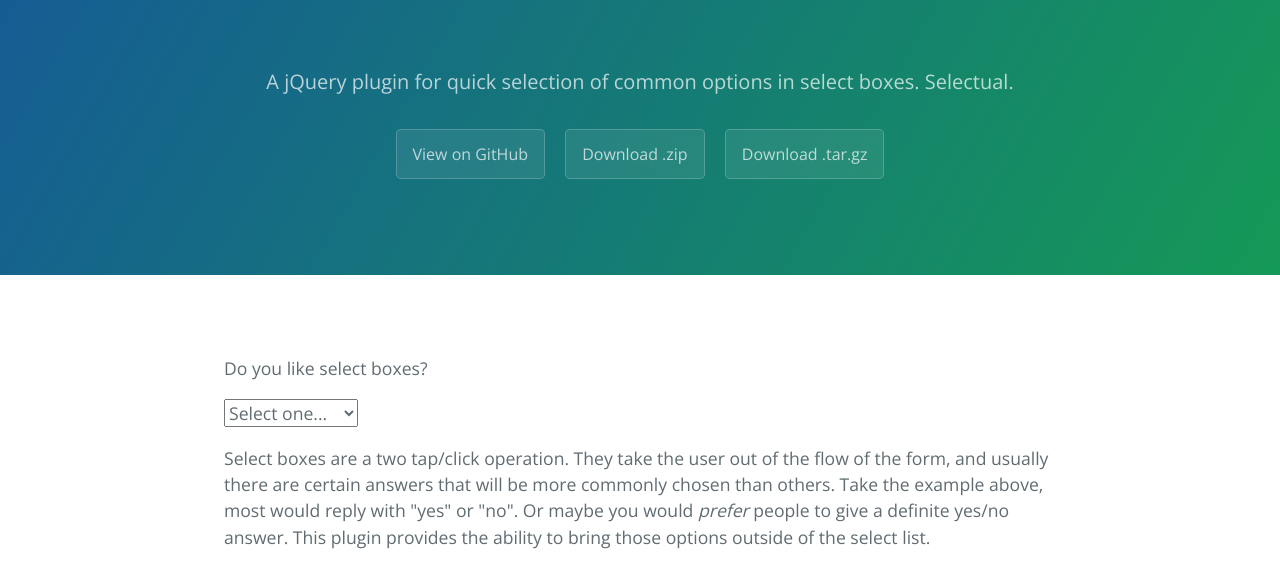
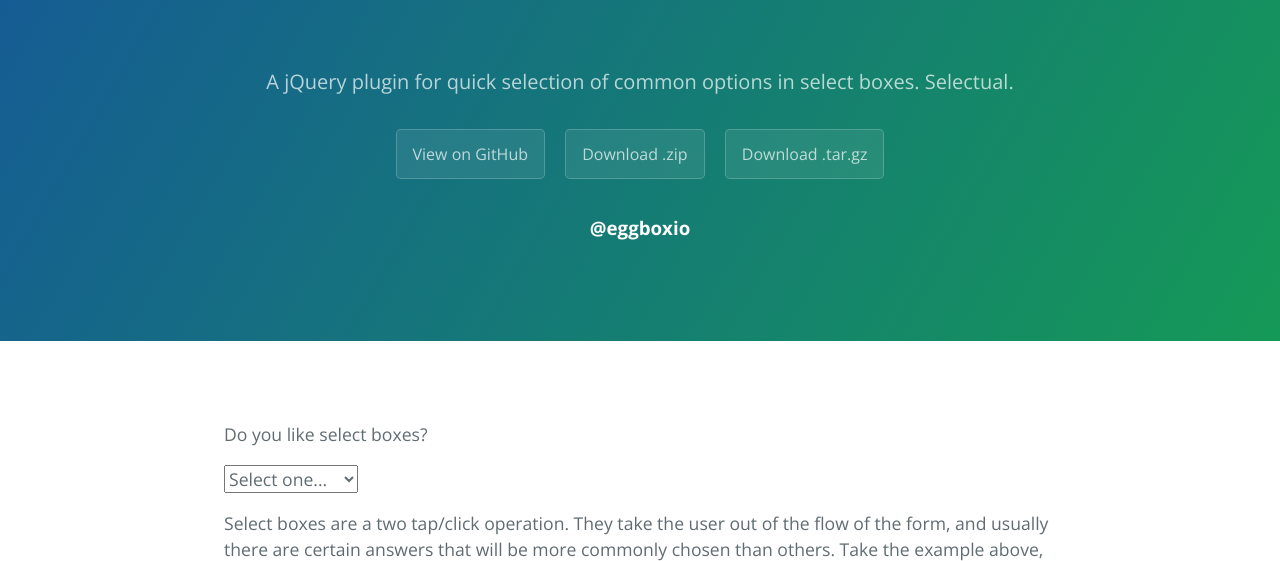
Before and after one commit to will-stone/quick-select, a plain HTML site: page index.html in a window 1280 px wide. Shown: the part 219-780 px from the top of the page. Drawn offline with nearby package versions, Linux system fonts and the light colour scheme.

Commit message:
Add twitter account link at top

```diff
--- a/docs/stylesheets/stylesheet.css
+++ b/docs/stylesheets/stylesheet.css
@@ -52,6 +52,11 @@
     .button + .button {
       margin-top: 1rem;
       margin-left: 0; } }
+
+.link {
+	color: white;
+	margin-top: 30px;
+}
 
 .page-header {
   color: #fff;
--- a/index.html
+++ b/index.html
@@ -27,6 +27,7 @@
 			<a href="https://github.com/eggboxio/quick-select" class="button">View on GitHub</a>
 			<a href="https://github.com/eggboxio/quick-select/zipball/gh-pages" class="button">Download .zip</a>
 			<a href="https://github.com/eggboxio/quick-select/tarball/gh-pages" class="button">Download .tar.gz</a>
+			<h3><a class="link" href="https://twitter.com/eggboxio">@eggboxio</a></h3>
 		</section>
 
 		<section class="main-content">
```
